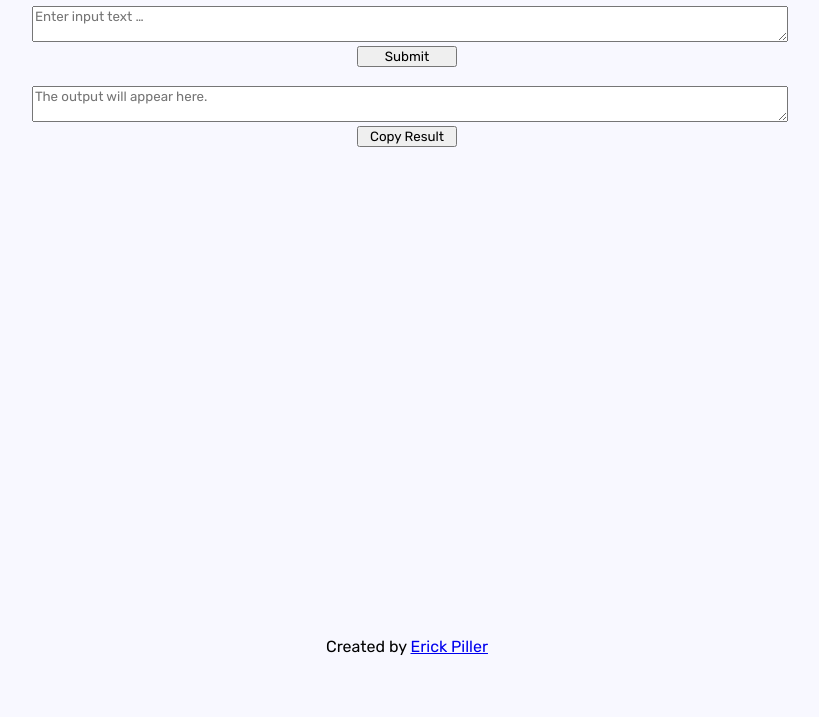
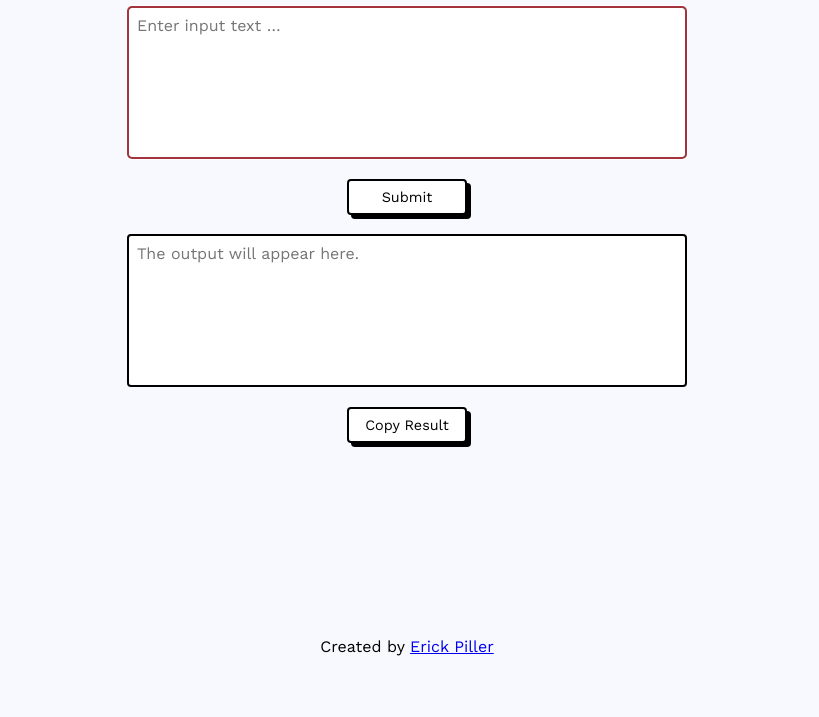
Before and after one commit to ejpiller/remove-line-breaks, a plain HTML site: page index.html in a window 1280 px wide. Shown: the part 83-800 px from the top of the page, without its empty margins (233-1052 px from the left). Drawn offline with nearby package versions, Linux system fonts and the light colour scheme.

Commit message:
Add files via upload

```diff
--- a/index.html
+++ b/index.html
@@ -6,12 +6,12 @@
     <link rel="preconnect" href="https://fonts.googleapis.com" />
     <link rel="preconnect" href="https://fonts.gstatic.com" crossorigin />
     <link
-      href="https://fonts.googleapis.com/css2?family=Rubik:ital,wght@0,300;0,400;0,700;1,300;1,400;1,700&display=swap"
+      href="https://fonts.googleapis.com/css2?family=Work+Sans:ital,wght@0,200;0,300;0,400;0,700;1,200;1,300;1,400;1,700&display=swap"
       rel="stylesheet"
     />
-    <link rel="icon" type="image/x-icon" href="favicon.svg">
+    <link rel="icon" type="image/x-icon" href="favicon.svg" />
     <style>
-      @import url("https://fonts.googleapis.com/css2?family=Rubik:ital,wght@0,300;0,400;0,700;1,300;1,400;1,700&display=swap");
+      @import url("https://fonts.googleapis.com/css2?family=Work+Sans:ital,wght@0,200;0,300;0,400;0,700;1,200;1,300;1,400;1,700&display=swap");
 
       html {
         background-color: ghostwhite;
@@ -27,22 +27,41 @@
         text-align: center;
         width: 75%;
         max-width: 750px;
-        font-family: "Rubik", sans-serif;
+        font-family: "Work Sans", sans-serif;
       }
 
       .footer {
         position: fixed;
         top: 90%;
+        z-index: -1;
       }
 
       textarea {
-        width: 100%;
-        font-family: "Rubik", sans-serif;
+        width: 75vw;
+        max-width: 35rem;
+        font-family: "Work Sans", sans-serif;
+        background-color: white;
+        box-sizing: border-box;
+        border: 0.125rem solid black;
+        border-radius: 0.25rem;
+        font-size: 1rem;
+        resize: none;
+        padding: 0.5rem;
+        outline-color: #a3333d;
       }
 
       button {
-        font-family: "Rubik", sans-serif;
-        width: 100px;
+        margin-top: 1rem;
+        background-color: white;
+        padding: 0.125rem;
+        width: 7.5rem;
+        line-height: 1.75rem;
+        border-radius: 0.25rem;
+        box-shadow: 4px 4px black;
+        border: 0.125rem solid black;
+        font-size: 0.9rem;
+        font-family: "Work Sans", sans-serif;
+        color: black;
       }
     </style>
     <title>Remove Line Breaks</title>
@@ -55,6 +74,8 @@
           id="input"
           placeholder="Enter input text …"
           aria-label="Input"
+          autofocus="True"
+          rows="7"
         ></textarea>
         <br />
         <button type="submit" onclick="setValue()">Submit</button>
@@ -64,13 +85,16 @@
           id="output"
           aria-label="Output"
           placeholder="The output will appear here."
+          rows="7"
         ></textarea>
         <br />
         <button type="button" id="copyButton" onclick="copyText()">
           Copy Result
         </button>
       </div>
-      <div class="child footer">Created by <a href="https://www.erickpiller.me/">Erick Piller</a></div>
+      <div class="child footer">
+        Created by <a href="https://www.erickpiller.me/">Erick Piller</a>
+      </div>
     </div>
     <script src="script.js"></script>
   </body>
```
